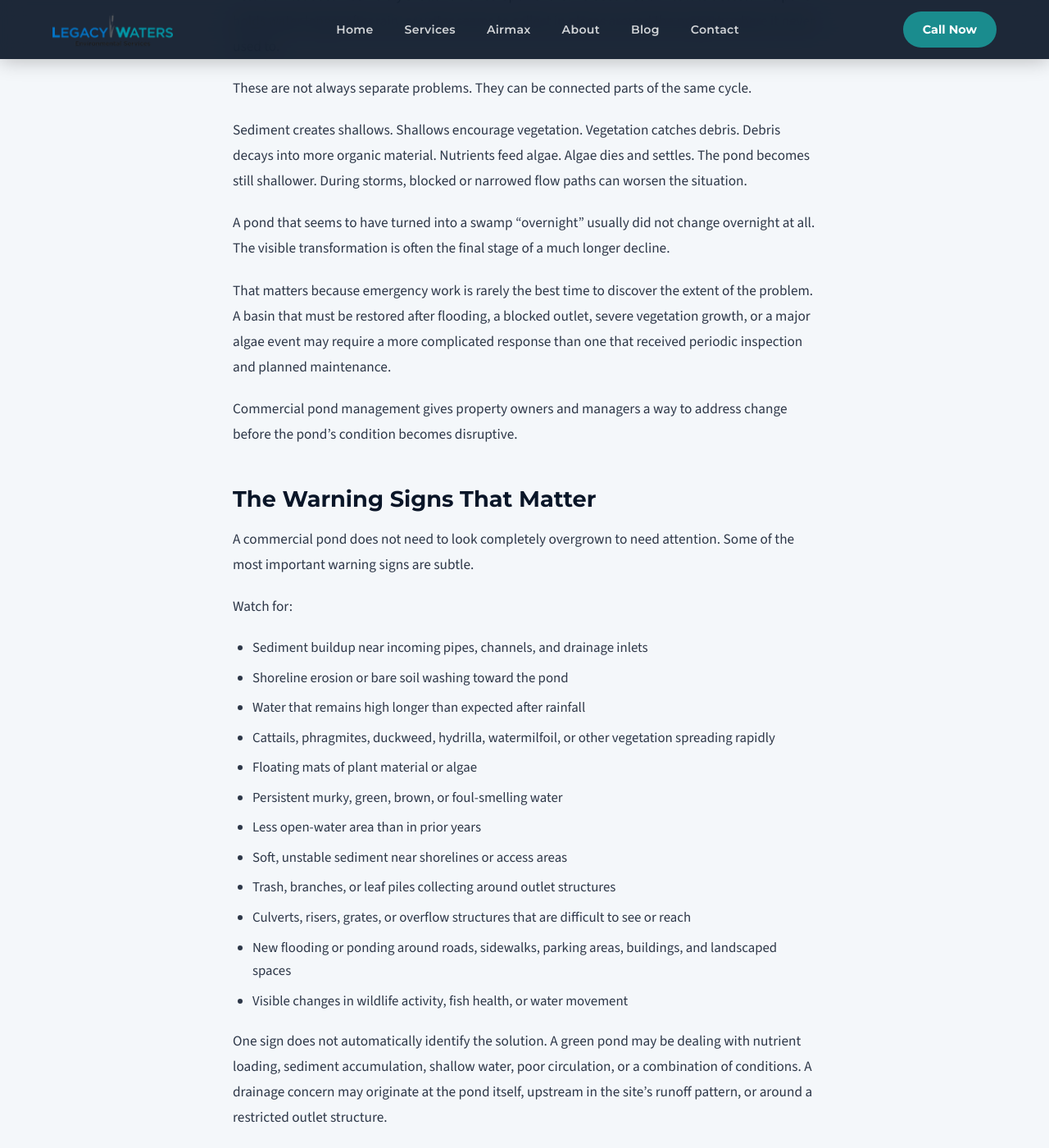
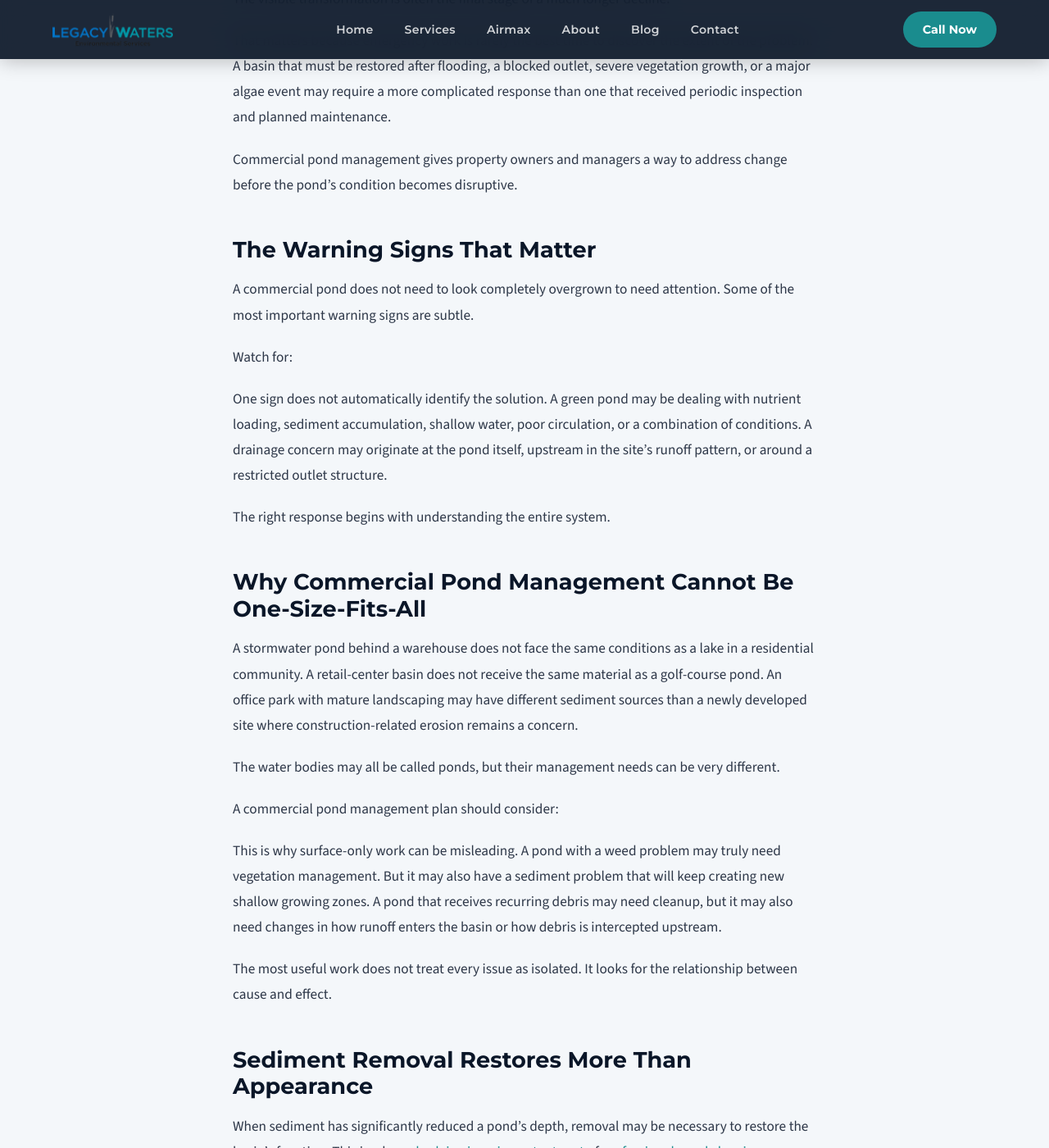
Before and after one commit to JimmyFlame77/Legacy-Waters, a Jekyll site: the page built from _posts/2026-09-02-commercial-pond-management-101-what-you-need-to-know.md, in a window 1280 px wide and 1400 px high, scrolled down 5050 px. Shown: the whole window at 82% size. Built offline with Jekyll 4.4.1, drawn with Linux system fonts in a browser that asks for light colours; some of the changed text lies outside the part shown.

Commit message:
Update blog post: Commercial Pond Management 101: What You Need to Know

```diff
--- a/_posts/2026-09-02-commercial-pond-management-101-what-you-need-to-know.md
+++ b/_posts/2026-09-02-commercial-pond-management-101-what-you-need-to-know.md
@@ -8,7 +8,6 @@
 excerpt: "A pond can look calm from the bank while a much different story is unfolding below the surface—and commercial pond management begins with recognizing that appearance alone does not reveal whether a water body is doing its job."
 description: "Commercial pond management restores stormwater ponds, lakes, and drainage basins by removing sediment, debris, and invasive vegetation."
 ---
-
 A pond can look calm from the bank while a much different story is unfolding below the surface—and commercial pond management begins with recognizing that appearance alone does not reveal whether a water body is doing its job. What looks like a simple basin behind a shopping center, apartment community, corporate campus, industrial site, or neighborhood may be carrying a considerable responsibility: holding stormwater, slowing runoff, protecting surrounding land, filtering sediment, supporting habitat, and helping keep the larger drainage system in balance.
 
 That responsibility does not disappear because the pond was never intended to be decorative.
@@ -49,14 +48,7 @@
 
 A properly functioning pond can help:
 
--   Reduce the speed and force of stormwater runoff
--   Hold water during periods of intense rainfall
--   Prevent excessive downstream flow
--   Capture sediment before it moves farther through the drainage system
--   Support more stable shoreline conditions
--   Protect nearby roads, structures, parking areas, and landscaped spaces
--   Improve the appearance and environmental condition of a commercial site
--   Provide aquatic habitat where appropriate
+
 
 But a pond’s ability to perform these jobs depends on its condition.
 
@@ -104,7 +96,7 @@
 
 Sediment creates shallows. Shallows encourage vegetation. Vegetation catches debris. Debris decays into more organic material. Nutrients feed algae. Algae dies and settles. The pond becomes still shallower. During storms, blocked or narrowed flow paths can worsen the situation.
 
-A pond that seems to have turned into a swamp “overnight” usually did not change overnight at all. The visible transformation is often the final stage of a much longer decline.
+A pond that seems to have [turned into a swamp “overnight”](https://legacywatersenv.com/why-your-pond-is-turning-into-a-swamp-an-overnight-crisis/) usually did not change overnight at all. The visible transformation is often the final stage of a much longer decline.
 
 That matters because emergency work is rarely the best time to discover the extent of the problem. A basin that must be restored after flooding, a blocked outlet, severe vegetation growth, or a major algae event may require a more complicated response than one that received periodic inspection and planned maintenance.
 
@@ -116,18 +108,7 @@
 
 Watch for:
 
--   Sediment buildup near incoming pipes, channels, and drainage inlets
--   Shoreline erosion or bare soil washing toward the pond
--   Water that remains high longer than expected after rainfall
--   Cattails, phragmites, duckweed, hydrilla, watermilfoil, or other vegetation spreading rapidly
--   Floating mats of plant material or algae
--   Persistent murky, green, brown, or foul-smelling water
--   Less open-water area than in prior years
--   Soft, unstable sediment near shorelines or access areas
--   Trash, branches, or leaf piles collecting around outlet structures
--   Culverts, risers, grates, or overflow structures that are difficult to see or reach
--   New flooding or ponding around roads, sidewalks, parking areas, buildings, and landscaped spaces
--   Visible changes in wildlife activity, fish health, or water movement
+
 
 One sign does not automatically identify the solution. A green pond may be dealing with nutrient loading, sediment accumulation, shallow water, poor circulation, or a combination of conditions. A drainage concern may originate at the pond itself, upstream in the site’s runoff pattern, or around a restricted outlet structure.
 
@@ -141,18 +122,7 @@
 
 A commercial pond management plan should consider:
 
--   The pond’s original purpose
--   The size of its drainage area
--   The amount of pavement, roof area, and landscaped land draining toward it
--   The condition of its inlets, outlets, culverts, risers, and spillways
--   The amount, type, and location of sediment accumulation
--   Water depth and changes in basin profile
--   Shoreline stability
--   Existing vegetation and invasive species pressure
--   Access for maintenance equipment
--   Water quality concerns
--   Seasonal patterns
--   Future maintenance needs
+
 
 This is why surface-only work can be misleading. A pond with a weed problem may truly need vegetation management. But it may also have a sediment problem that will keep creating new shallow growing zones. A pond that receives recurring debris may need cleanup, but it may also need changes in how runoff enters the basin or how debris is intercepted upstream.
 
@@ -182,16 +152,7 @@
 
 Potential sources may include:
 
--   Eroding slopes and exposed soil
--   Construction activity
--   Unprotected drainage channels
--   Failing shoreline sections
--   Mulch and landscaping debris washing downhill
--   Excessive leaf accumulation
--   Unmanaged grass clippings
--   Poorly maintained swales, ditches, and catch basins
--   Runoff from large paved areas
--   Upstream sediment entering through pipes or culverts
+
 
 The pond is often where the problem becomes visible. It is not always where the problem begins.
 
@@ -247,14 +208,7 @@
 
 For property managers and facility teams, the questions after a storm should be practical:
 
--   Did the pond receive runoff as expected?
--   Did water drain down at a normal pace?
--   Did any nearby areas flood or hold water unexpectedly?
--   Did erosion occur around inlets, channels, or shorelines?
--   Did debris collect near structures?
--   Are outlet and overflow features still clear?
--   Did vegetation shift or collapse into flow paths?
--   Has sediment visibly moved into the pond?
+
 
 Small observations after storms can prevent larger issues later.
 
```
